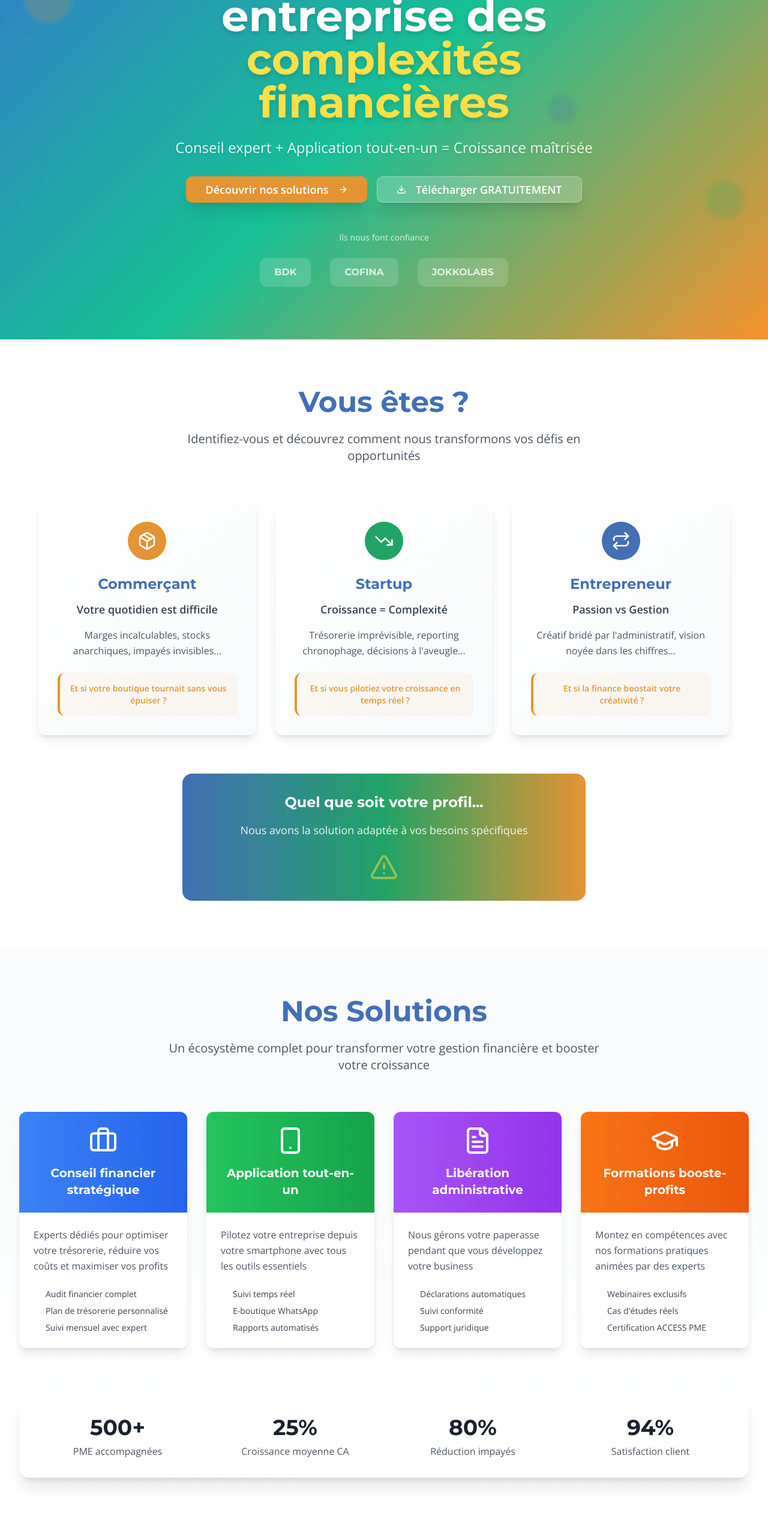
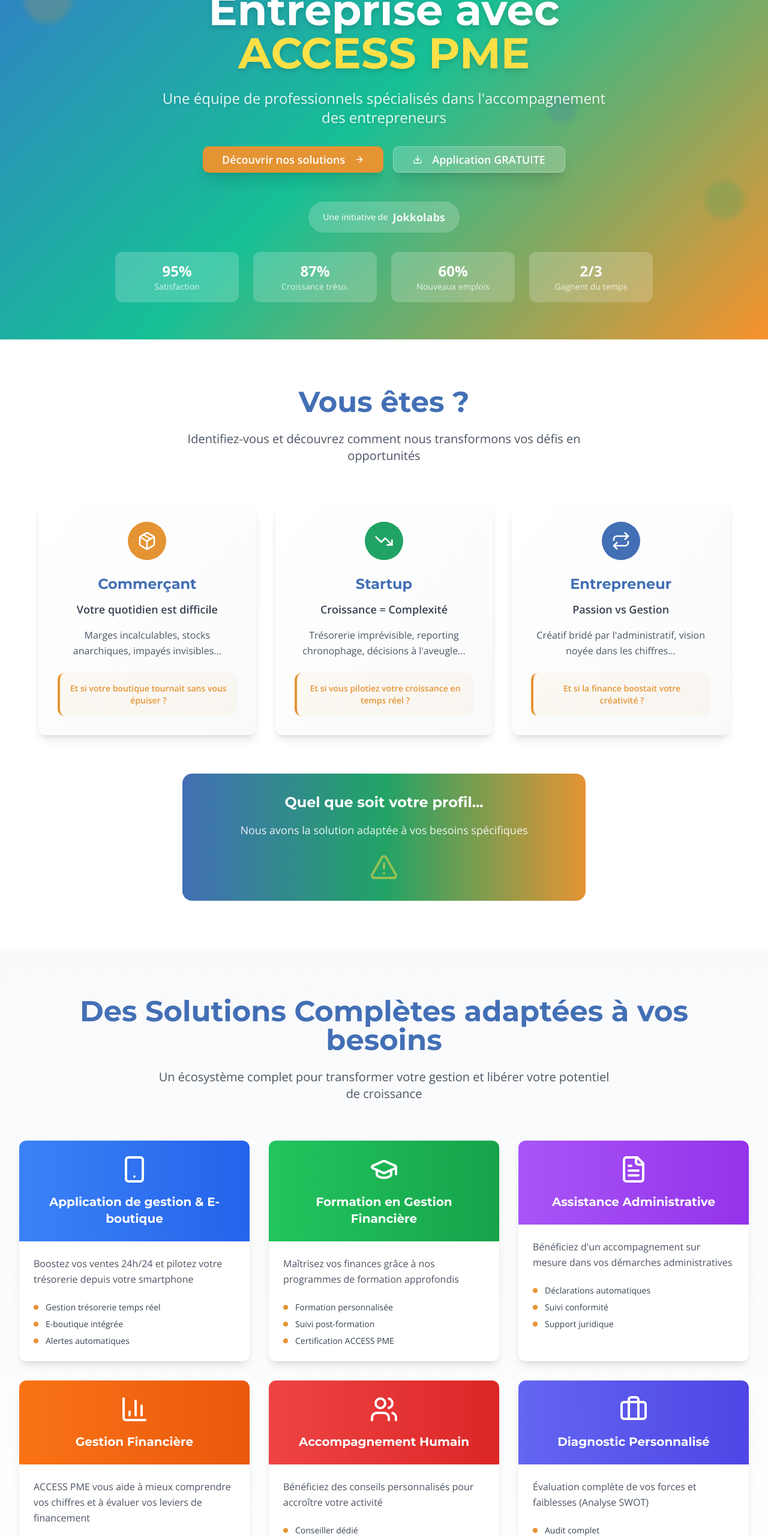
Before and after one commit to Abdelaziz-Abderahmane/access-pme-grow, a React (Vite) app: page / in a window 1280 px wide. Shown: the part 234-2797 px from the top of the page at 60% size. Built offline with nearby package versions, Linux system fonts and the light colour scheme.

Commit message:
Refactor: Update design and content
- Reverted to the original design, only changing colors to match the brand.
- Increased logo size for better visibility.
- Updated content across the website based on the provided presentation.

```diff
--- a/src/components/CTASection.tsx
+++ b/src/components/CTASection.tsx
@@ -2,19 +2,19 @@
 import { Button } from "@/components/ui/button";
 import { Input } from "@/components/ui/input";
 import { Card, CardContent } from "@/components/ui/card";
-import { Phone, MessageCircle, FileText, ArrowRight } from "lucide-react";
+import { Phone, MessageCircle, FileText, ArrowRight, MapPin, Mail } from "lucide-react";
 
 export const CTASection = () => {
   return (
-    <section className="py-20 bg-gradient-to-br from-access-blue via-access-blue/90 to-access-red">
+    <section className="py-20 bg-gradient-to-br from-access-blue via-access-blue/90 to-access-green">
       <div className="container mx-auto px-4 lg:px-8">
         <div className="max-w-4xl mx-auto text-center text-white">
           {/* Main Heading */}
           <h2 className="text-4xl md:text-6xl font-montserrat font-bold mb-6 text-shadow-lg">
-            Prêt à révolutionner votre gestion ?
+            Votre succès commence maintenant !
           </h2>
           <p className="text-xl md:text-2xl opacity-90 mb-12 font-open-sans text-shadow">
-            Rejoignez plus de 500 entrepreneurs qui ont transformé leur business
+            Prenez rendez-vous et bénéficiez d'un diagnostic gratuit de votre activité
           </p>
 
           {/* Contact Options */}
@@ -25,42 +25,49 @@ export const CTASection = () => {
                 <Phone className="w-12 h-12 mx-auto mb-4 text-yellow-300" />
                 <h3 className="text-xl font-montserrat font-bold mb-2">Appelez-nous</h3>
                 <p className="opacity-90 mb-4">Conseiller disponible 8h-18h</p>
-                <a
-                  href="tel:+221338273821"
-                  className="text-yellow-300 font-bold text-lg hover:text-yellow-200 transition-colors"
-                >
-                  +221 33 827 38 21
-                </a>
+                <div className="space-y-2">
+                  <a
+                    href="tel:+221338273821"
+                    className="block text-yellow-300 font-bold text-lg hover:text-yellow-200 transition-colors"
+                  >
+                    +221 33 827 38 21
+                  </a>
+                  <a
+                    href="tel:+221785327559"
+                    className="block text-yellow-300 font-bold text-lg hover:text-yellow-200 transition-colors"
+                  >
+                    +221 78 532 75 59
+                  </a>
+                </div>
               </CardContent>
             </Card>
 
-            {/* WhatsApp */}
+            {/* Address */}
             <Card className="bg-white/10 backdrop-blur-sm border-white/20 hover-lift">
               <CardContent className="p-6 text-center">
-                <MessageCircle className="w-12 h-12 mx-auto mb-4 text-green-300" />
-                <h3 className="text-xl font-montserrat font-bold mb-2">Chat WhatsApp</h3>
-                <p className="opacity-90 mb-4">Réponse immédiate</p>
-                <Button
-                  className="bg-green-500 hover:bg-green-600 text-white font-semibold"
-                  size="sm"
-                >
-                  Démarrer le chat
-                </Button>
+                <MapPin className="w-12 h-12 mx-auto mb-4 text-blue-300" />
+                <h3 className="text-xl font-montserrat font-bold mb-2">Visitez-nous</h3>
+                <p className="opacity-90 mb-4">Bureau principal</p>
+                <p className="text-blue-200 font-semibold">
+                  Sacré Cœur 3<br />
+                  Villa N° 9653<br />
+                  Dakar, Sénégal
+                </p>
               </CardContent>
             </Card>
 
-            {/* Audit */}
+            {/* Email */}
             <Card className="bg-white/10 backdrop-blur-sm border-white/20 hover-lift">
               <CardContent className="p-6 text-center">
-                <FileText className="w-12 h-12 mx-auto mb-4 text-blue-300" />
-                <h3 className="text-xl font-montserrat font-bold mb-2">Audit gratuit</h3>
-                <p className="opacity-90 mb-4">Diagnostic personnalisé</p>
-                <Button
-                  className="bg-blue-500 hover:bg-blue-600 text-white font-semibold"
-                  size="sm"
+                <Mail className="w-12 h-12 mx-auto mb-4 text-green-300" />
+                <h3 className="text-xl font-montserrat font-bold mb-2">Écrivez-nous</h3>
+                <p className="opacity-90 mb-4">Réponse sous 24h</p>
+                <a
+                  href="mailto:Contact@access-pme.net"
+                  className="text-green-300 font-bold text-lg hover:text-green-200 transition-colors"
                 >
-                  Réserver
-                </Button>
+                  Contact@access-pme.net
+                </a>
               </CardContent>
             </Card>
           </div>
@@ -69,10 +76,10 @@ export const CTASection = () => {
           <Card className="bg-white/10 backdrop-blur-sm border-white/20 max-w-2xl mx-auto">
             <CardContent className="p-8">
               <h3 className="text-2xl font-montserrat font-bold mb-4">
-                Recevez le guide gratuit
+                Diagnostic gratuit de votre activité
               </h3>
               <p className="text-lg opacity-90 mb-6">
-                "7 Erreurs Financières qui Tuent les PME Africaines"
+                Évaluation complète de vos forces et faiblesses + Plan d'action personnalisé
               </p>
 
               <div className="flex flex-col sm:flex-row gap-4">
@@ -82,16 +89,16 @@ export const CTASection = () => {
                   className="flex-1 bg-white/20 border-white/30 text-white placeholder:text-white/60 focus:bg-white/30"
                 />
                 <Button
-                  className="bg-access-red hover:bg-red-700 text-white px-8 font-semibold"
+                  className="bg-access-orange hover:bg-orange-700 text-white px-8 font-semibold"
                   size="lg"
                 >
-                  Télécharger
+                  Réserver
                   <ArrowRight className="w-4 h-4 ml-2" />
                 </Button>
               </div>
 
               <p className="text-sm opacity-70 mt-4">
-                ✓ Guide PDF de 20 pages ✓ Checklist pratique ✓ Cas d'études réels
+                ✓ Diagnostic personnalisé ✓ Analyse SWOT gratuite ✓ Plan d'action sur mesure
               </p>
             </CardContent>
           </Card>
@@ -99,10 +106,10 @@ export const CTASection = () => {
           {/* Final Message */}
           <div className="mt-16 text-center">
             <p className="text-lg opacity-90 font-open-sans">
-              Votre réussite commence par une conversation.
+              Libérez tout votre potentiel de croissance
             </p>
             <p className="text-2xl font-montserrat font-bold mt-2 text-yellow-300">
-              Contactez-nous dès maintenant !
+              Votre Succès, Notre Engagement !
             </p>
           </div>
         </div>
--- a/src/components/Header.tsx
+++ b/src/components/Header.tsx
@@ -14,13 +14,13 @@ export const Header = () => {
   return (
     <header className="fixed top-0 left-0 right-0 z-50 bg-white/95 backdrop-blur-md border-b border-gray-200 shadow-sm">
       <div className="container mx-auto px-4 lg:px-8">
-        <div className="flex items-center justify-between h-16">
-          {/* Logo */}
+        <div className="flex items-center justify-between h-20">
+          {/* Logo - Made larger */}
           <div className="flex items-center space-x-3">
             <img
               src="/lovable-uploads/ef3f9179-5812-473a-a4df-6b57703baac3.png"
               alt="ACCESS PME Logo"
-              className="h-10 w-auto"
+              className="h-16 w-auto"
             />
           </div>
 
--- a/src/components/HeroSection.tsx
+++ b/src/components/HeroSection.tsx
@@ -4,7 +4,7 @@ import { Play, Download, ArrowRight } from "lucide-react";
 
 export const HeroSection = () => {
   return (
-    <section className="relative min-h-screen flex items-center justify-center overflow-hidden pt-16">
+    <section className="relative min-h-screen flex items-center justify-center overflow-hidden pt-20">
       {/* Background Video/Image Placeholder */}
       <div className="absolute inset-0 z-0">
         <div className="w-full h-full bg-gradient-to-br from-access-blue via-access-green to-access-orange flex items-center justify-center">
@@ -19,13 +19,13 @@ export const HeroSection = () => {
         <div className="max-w-4xl mx-auto">
           {/* Main Headline */}
           <h1 className="text-4xl md:text-6xl lg:text-7xl font-montserrat font-bold text-white mb-6 leading-tight animate-fade-in text-shadow-lg">
-            Libérez votre entreprise des{" "}
-            <span className="text-yellow-300">complexités financières</span>
+            Propulsez Votre Entreprise avec{" "}
+            <span className="text-yellow-300">ACCESS PME</span>
           </h1>
 
           {/* Subheadline */}
           <p className="text-xl md:text-2xl text-white/90 mb-8 font-open-sans font-light max-w-3xl mx-auto animate-slide-up text-shadow">
-            Conseil expert + Application tout-en-un = Croissance maîtrisée
+            Une équipe de professionnels spécialisés dans l'accompagnement des entrepreneurs
           </p>
 
           {/* CTA Buttons */}
@@ -43,24 +43,36 @@ export const HeroSection = () => {
               className="bg-white/20 backdrop-blur-sm border-white/30 text-white hover:bg-white/30 px-8 py-4 text-lg font-semibold shadow-xl hover:shadow-2xl transition-all duration-300 hover:scale-105"
             >
               <Download className="w-5 h-5 mr-2" />
-              Télécharger GRATUITEMENT
+              Application GRATUITE
             </Button>
           </div>
 
-          {/* Trust Logos */}
+          {/* Initiative Badge */}
+          <div className="animate-fade-in mb-8">
+            <div className="inline-flex items-center bg-white/20 backdrop-blur-sm rounded-full px-6 py-3 text-white/90">
+              <span className="text-sm font-medium">Une initiative de</span>
+              <span className="ml-2 font-bold text-lg">Jokkolabs</span>
+            </div>
+          </div>
+
+          {/* Stats */}
           <div className="animate-fade-in">
-            <p className="text-white/70 text-sm font-medium mb-6">
-              Ils nous font confiance
-            </p>
-            <div className="flex justify-center items-center space-x-8 opacity-80">
-              <div className="bg-white/20 backdrop-blur-sm rounded-lg px-6 py-3 text-white font-montserrat font-bold">
-                BDK
+            <div className="grid grid-cols-2 md:grid-cols-4 gap-6 max-w-4xl mx-auto">
+              <div className="bg-white/20 backdrop-blur-sm rounded-lg p-4">
+                <div className="text-2xl font-bold text-white">95%</div>
+                <div className="text-white/80 text-sm">Satisfaction</div>
               </div>
-              <div className="bg-white/20 backdrop-blur-sm rounded-lg px-6 py-3 text-white font-montserrat font-bold">
-                COFINA
+              <div className="bg-white/20 backdrop-blur-sm rounded-lg p-4">
+                <div className="text-2xl font-bold text-white">87%</div>
+                <div className="text-white/80 text-sm">Croissance tréso.</div>
               </div>
-              <div className="bg-white/20 backdrop-blur-sm rounded-lg px-6 py-3 text-white font-montserrat font-bold">
-                JOKKOLABS
+              <div className="bg-white/20 backdrop-blur-sm rounded-lg p-4">
+                <div className="text-2xl font-bold text-white">60%</div>
+                <div className="text-white/80 text-sm">Nouveaux emplois</div>
+              </div>
+              <div className="bg-white/20 backdrop-blur-sm rounded-lg p-4">
+                <div className="text-2xl font-bold text-white">2/3</div>
+                <div className="text-white/80 text-sm">Gagnent du temps</div>
               </div>
             </div>
           </div>
--- a/src/components/SolutionsSection.tsx
+++ b/src/components/SolutionsSection.tsx
@@ -1,36 +1,50 @@
 
 import { Card, CardContent } from "@/components/ui/card";
-import { Briefcase, Smartphone, FileText, GraduationCap } from "lucide-react";
+import { Briefcase, Smartphone, FileText, GraduationCap, BarChart3, Users } from "lucide-react";
 
 export const SolutionsSection = () => {
   const solutions = [
     {
-      title: "Conseil financier stratégique",
-      description: "Experts dédiés pour optimiser votre trésorerie, réduire vos coûts et maximiser vos profits",
-      icon: Briefcase,
-      features: ["Audit financier complet", "Plan de trésorerie personnalisé", "Suivi mensuel avec expert"],
+      title: "Application de gestion & E-boutique",
+      description: "Boostez vos ventes 24h/24 et pilotez votre trésorerie depuis votre smartphone",
+      icon: Smartphone,
+      features: ["Gestion trésorerie temps réel", "E-boutique intégrée", "Alertes automatiques"],
       color: "from-blue-500 to-blue-600"
     },
     {
-      title: "Application tout-en-un",
-      description: "Pilotez votre entreprise depuis votre smartphone avec tous les outils essentiels",
-      icon: Smartphone,
-      features: ["Suivi temps réel", "E-boutique WhatsApp", "Rapports automatisés"],
+      title: "Formation en Gestion Financière",
+      description: "Maîtrisez vos finances grâce à nos programmes de formation approfondis",
+      icon: GraduationCap,
+      features: ["Formation personnalisée", "Suivi post-formation", "Certification ACCESS PME"],
       color: "from-green-500 to-green-600"
     },
     {
-      title: "Libération administrative",
-      description: "Nous gérons votre paperasse pendant que vous développez votre business",
+      title: "Assistance Administrative",
+      description: "Bénéficiez d'un accompagnement sur mesure dans vos démarches administratives",
       icon: FileText,
       features: ["Déclarations automatiques", "Suivi conformité", "Support juridique"],
       color: "from-purple-500 to-purple-600"
     },
     {
-      title: "Formations booste-profits",
-      description: "Montez en compétences avec nos formations pratiques animées par des experts",
-      icon: GraduationCap,
-      features: ["Webinaires exclusifs", "Cas d'études réels", "Certification ACCESS PME"],
+      title: "Gestion Financière",
+      description: "ACCESS PME vous aide à mieux comprendre vos chiffres et à évaluer vos leviers de financement",
+      icon: BarChart3,
+      features: ["Analyse financière", "Leviers de financement", "Optimisation trésorerie"],
       color: "from-orange-500 to-orange-600"
+    },
+    {
+      title: "Accompagnement Humain",
+      description: "Bénéficiez des conseils personnalisés pour accroître votre activité",
+      icon: Users,
+      features: ["Conseiller dédié", "Suivi personnalisé", "Réseau d'entrepreneurs"],
+      color: "from-red-500 to-red-600"
+    },
+    {
+      title: "Diagnostic Personnalisé",
+      description: "Évaluation complète de vos forces et faiblesses (Analyse SWOT)",
+      icon: Briefcase,
+      features: ["Audit complet", "Analyse SWOT", "Plan d'action personnalisé"],
+      color: "from-indigo-500 to-indigo-600"
     }
   ];
 
@@ -40,15 +54,15 @@ export const SolutionsSection = () => {
         {/* Section Header */}
         <div className="text-center mb-16">
           <h2 className="text-4xl md:text-5xl font-montserrat font-bold text-access-blue mb-6">
-            Nos Solutions
+            Des Solutions Complètes adaptées à vos besoins
           </h2>
           <p className="text-xl text-gray-600 font-open-sans max-w-3xl mx-auto">
-            Un écosystème complet pour transformer votre gestion financière et booster votre croissance
+            Un écosystème complet pour transformer votre gestion et libérer votre potentiel de croissance
           </p>
         </div>
 
         {/* Solutions Grid */}
-        <div className="grid md:grid-cols-2 lg:grid-cols-4 gap-8">
+        <div className="grid md:grid-cols-2 lg:grid-cols-3 gap-8">
           {solutions.map((solution, index) => (
             <Card
               key={index}
@@ -73,7 +87,7 @@ export const SolutionsSection = () => {
                   <ul className="space-y-2">
                     {solution.features.map((feature, featureIndex) => (
                       <li key={featureIndex} className="flex items-center text-sm text-gray-700">
-                        <div className="w-2 h-2 bg-access-red rounded-full mr-3 flex-shrink-0"></div>
+                        <div className="w-2 h-2 bg-access-orange rounded-full mr-3 flex-shrink-0"></div>
                         {feature}
                       </li>
                     ))}
@@ -86,22 +100,30 @@ export const SolutionsSection = () => {
 
         {/* Stats Section */}
         <div className="mt-20 bg-white rounded-2xl shadow-xl p-8">
+          <div className="text-center mb-8">
+            <h3 className="text-2xl font-montserrat font-bold text-access-blue mb-4">
+              Résultats Concrets
+            </h3>
+            <p className="text-gray-600">
+              Grâce à ACCESS PME, vous n'êtes plus seul(e) : vous avancez avec des conseils concrets
+            </p>
+          </div>
           <div className="grid md:grid-cols-4 gap-8 text-center">
             <div>
-              <div className="text-4xl font-montserrat font-bold text-access-red mb-2">500+</div>
-              <div className="text-gray-600">PME accompagnées</div>
+              <div className="text-4xl font-montserrat font-bold text-access-orange mb-2">95%</div>
+              <div className="text-gray-600">Satisfaction & recommandation</div>
             </div>
             <div>
-              <div className="text-4xl font-montserrat font-bold text-access-red mb-2">25%</div>
-              <div className="text-gray-600">Croissance moyenne CA</div>
+              <div className="text-4xl font-montserrat font-bold text-access-green mb-2">87%</div>
+              <div className="text-gray-600">Croissance trésorerie +20%</div>
             </div>
             <div>
-              <div className="text-4xl font-montserrat font-bold text-access-red mb-2">80%</div>
-              <div className="text-gray-600">Réduction impayés</div>
+              <div className="text-4xl font-montserrat font-bold text-access-blue mb-2">60%</div>
+              <div className="text-gray-600">Recrutent des collaborateurs</div>
             </div>
             <div>
-              <div className="text-4xl font-montserrat font-bold text-access-red mb-2">94%</div>
-              <div className="text-gray-600">Satisfaction client</div>
+              <div className="text-4xl font-montserrat font-bold text-access-orange mb-2">2/3</div>
+              <div className="text-gray-600">Gagnent un temps précieux</div>
             </div>
           </div>
         </div>
```
